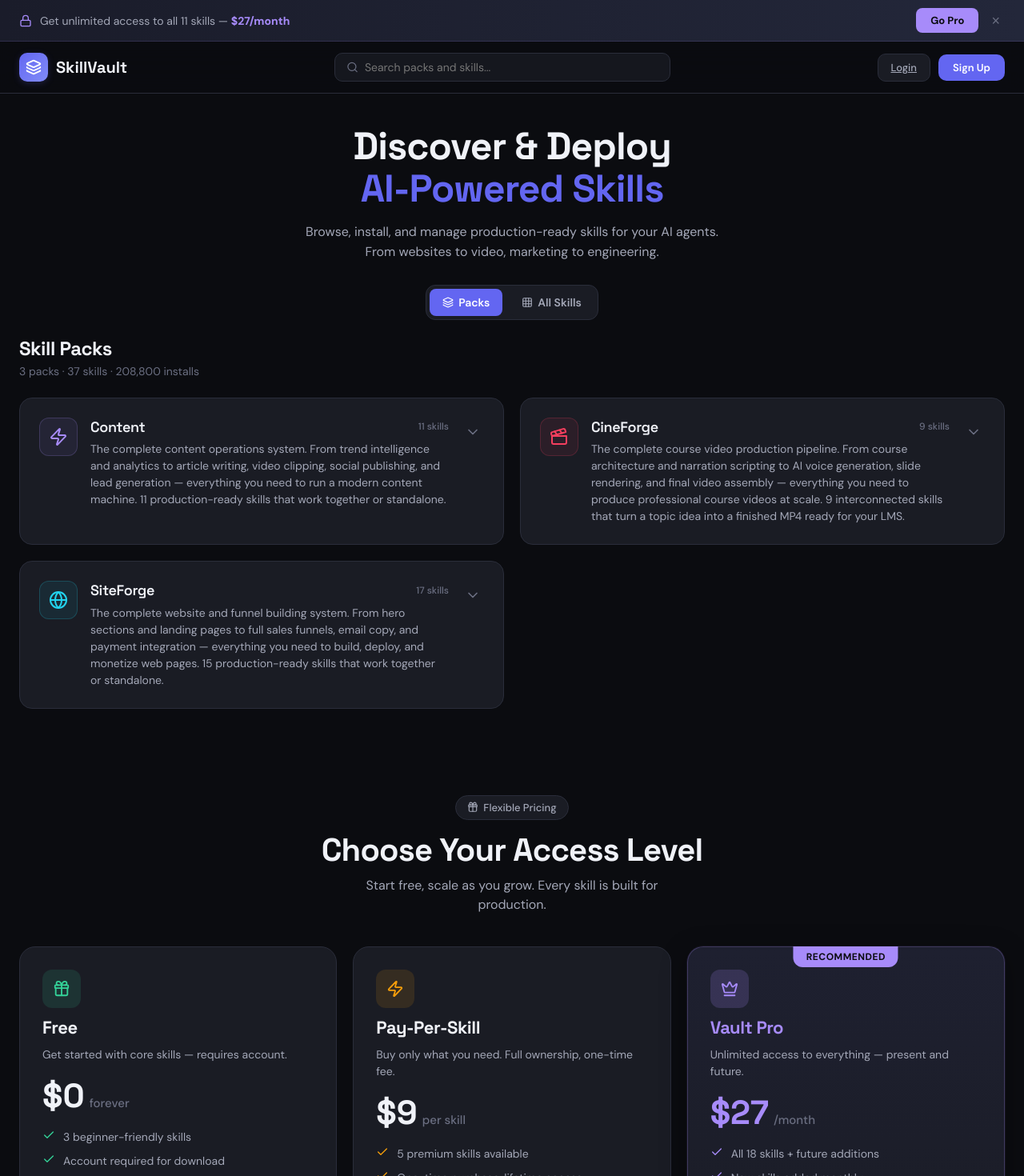
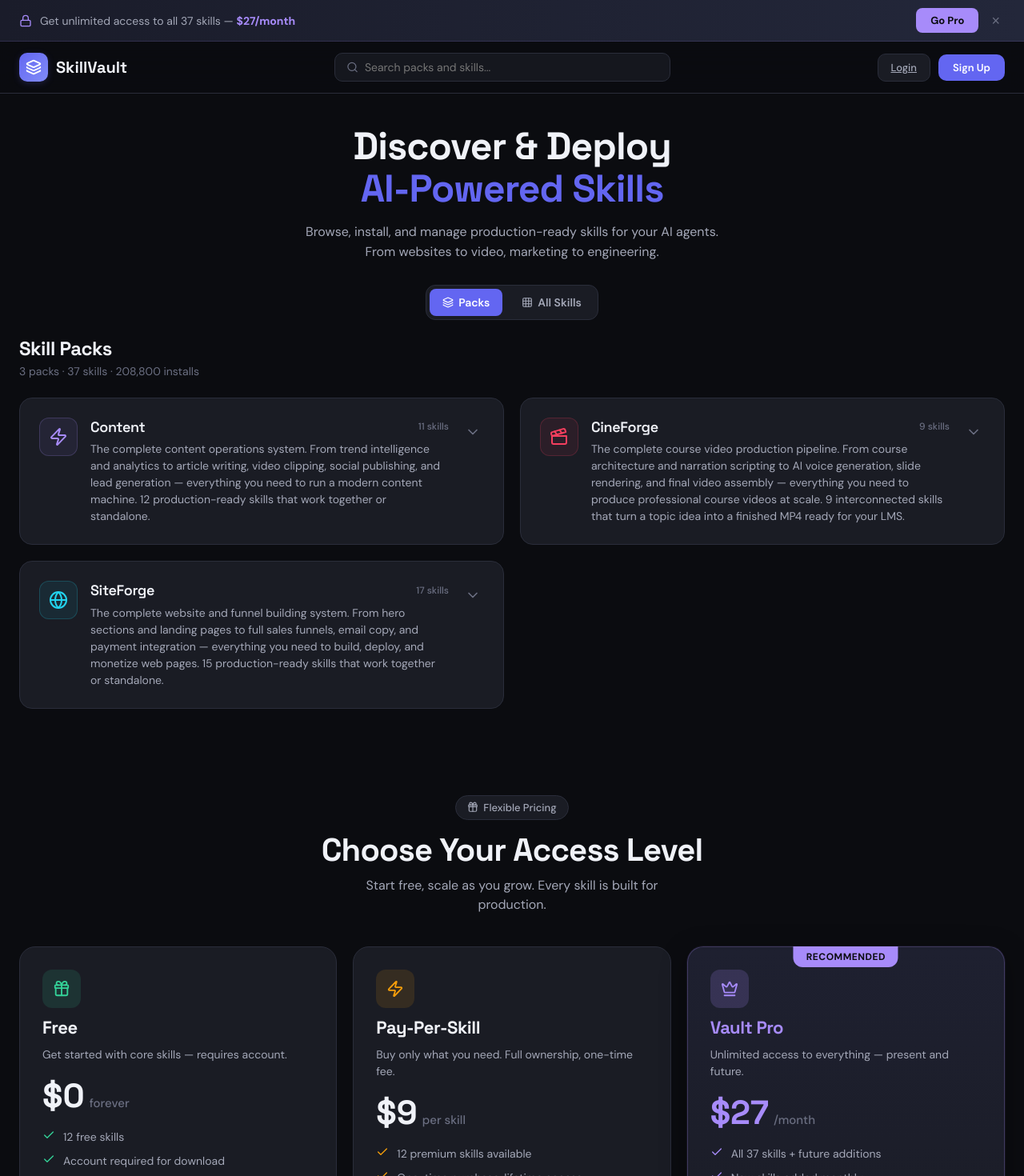
Before and after one commit to Gandley/skillvault-project, a React (Vite) app: page / in a window 1280 px wide. Shown: the top 1470 px of the page at 80% size. Built offline with nearby package versions, Linux system fonts and the light colour scheme.

Commit message:
fix: update all skill count references across site to 37 total (12 free, 12 paid, 13 pro)

```diff
--- a/src/components/PricingSection.jsx
+++ b/src/components/PricingSection.jsx
@@ -63,7 +63,7 @@ export default function PricingSection() {
           </div>
           <ul style={featureList}>
             {[
-              '3 beginner-friendly skills',
+              '12 free skills',
               'Account required for download',
               'Community support',
               'Basic documentation',
@@ -94,7 +94,7 @@ export default function PricingSection() {
           </div>
           <ul style={featureList}>
             {[
-              '5 premium skills available',
+              '12 premium skills available',
               'One-time purchase, lifetime access',
               'Requires account',
               'Email + chat support',
@@ -126,7 +126,7 @@ export default function PricingSection() {
           </div>
           <ul style={featureList}>
             {[
-              'All 18 skills + future additions',
+              'All 37 skills + future additions',
               'New skills added monthly',
               'Priority support',
               'Advanced documentation & examples',
--- a/src/data/skills.js
+++ b/src/data/skills.js
@@ -2,7 +2,7 @@ export const skillPacks = [
   {
     id: 'content',
     name: 'Content',
-    description: 'The complete content operations system. From trend intelligence and analytics to article writing, video clipping, social publishing, and lead generation — everything you need to run a modern content machine. 11 production-ready skills that work together or standalone.',
+    description: 'The complete content operations system. From trend intelligence and analytics to article writing, video clipping, social publishing, and lead generation — everything you need to run a modern content machine. 12 production-ready skills that work together or standalone.',
     icon: 'Zap',
     color: 'violet',
     skills: [
--- a/src/views/RepoView.jsx
+++ b/src/views/RepoView.jsx
@@ -108,7 +108,7 @@ export default function RepoView() {
           <div style={bannerInner}>
             <div style={bannerLeft}>
               <Lock size={16} style={{ color: 'var(--violet)', flexShrink: 0 }} />
-              <span>Get unlimited access to all 11 skills — <strong style={{ color: 'var(--violet)' }}>$27/month</strong></span>
+              <span>Get unlimited access to all 37 skills — <strong style={{ color: 'var(--violet)' }}>$27/month</strong></span>
             </div>
             <div style={bannerRight}>
               <button onClick={handleBannerPro} style={bannerBtn}>Go Pro</button>
```
Also changed, not shown: public/pricing.html (+6 -6 lines).
